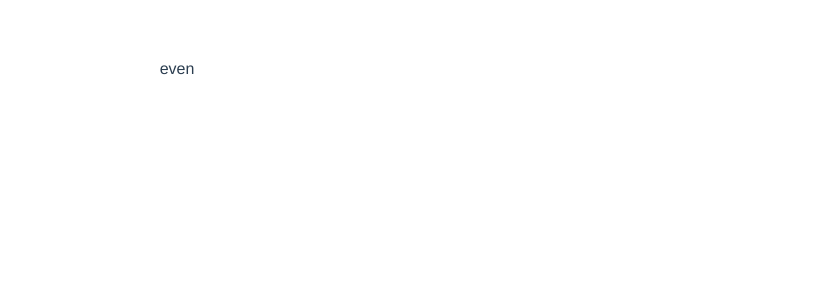
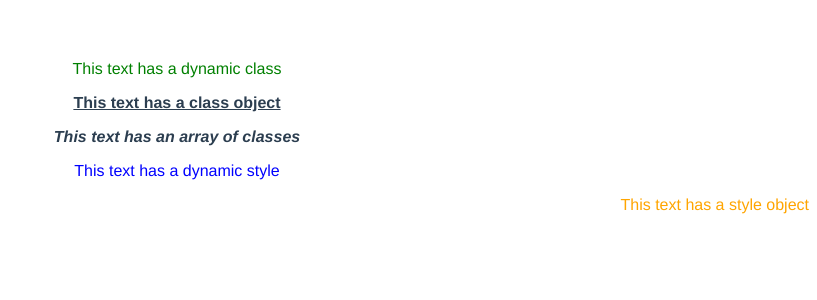
Before and after one commit to Accedia/vuejs-workshop, a Vue app: page / in a window 1280 px wide. Shown: the top 300 px of the page, without its empty margins (463-1280 px from the left). Built offline with nearby package versions, Linux system fonts and the light colour scheme.

Commit message:
Added loops and styling demos

```diff
--- a/src/App.vue
+++ b/src/App.vue
@@ -10,7 +10,9 @@
     <multi-component></multi-component> -->
 
     <!-- <interpolation-component></interpolation-component> -->
-    <conditional-rendering-component></conditional-rendering-component>
+    <!-- <conditional-rendering-component></conditional-rendering-component> -->
+    <!-- <loops-component></loops-component> -->
+    <styling-component></styling-component>
   </div>
 </template>
 
@@ -24,6 +26,8 @@ import MultiComponent from './components/multi-file/MultiFile';
 
 import InterpolationComponent from './components/templates-demo/Interpolation.vue';
 import ConditionalRenderingComponent from './components/templates-demo/ConditionalRendering.vue';
+import LoopsComponent from './components/templates-demo/Loops.vue';
+import StylingComponent from './components/templates-demo/Styling.vue';
 
 @Component({
   components: {
@@ -33,6 +37,8 @@ import ConditionalRenderingComponent from './components/templates-demo/Condition
     MultiComponent,
     InterpolationComponent,
     ConditionalRenderingComponent,
+    LoopsComponent,
+    StylingComponent,
   },
 })
 export default class App extends Vue {}
--- a/src/components/templates-demo/Interpolation.vue
+++ b/src/components/templates-demo/Interpolation.vue
@@ -5,6 +5,8 @@
   <div>A reversed text with JS: {{ text.split('').reverse().join('') }}</div>
 
   <div>The method says: {{ getMessage() }}</div>
+
+  <div>The sum of {{ a }} and {{ b }} is {{ sum }}</div>
 </div>
 </template>
 
@@ -14,9 +16,15 @@ import { Component, Vue } from 'vue-property-decorator';
 @Component
 export default class InterpolationComponent extends Vue {
   private text: string = 'A sample text';
+  private a: number = 10;
+  private b: number = 5;
 
   private getMessage(): string {
     return 'Hello there!!';
   }
+
+  private get sum(): number {
+    return this.a + this.b;
+  }
 }
 </script>
--- /dev/null
+++ b/src/components/templates-demo/Loops.vue
@@ -0,0 +1,74 @@
+<template>
+<div>
+  <h2>Users:</h2>
+  <ul>
+    <li v-for="user in users"
+      v-bind:key="user.id">
+      {{ user.firstName }} {{ user.lastName }} {{ user.age }}
+    </li>
+  </ul>
+
+  <h2>Values:</h2>
+  <ul>
+    <li v-for="value in singleUser"
+      v-bind:key="value">
+      {{ value }}
+    </li>
+  </ul>
+
+  <h2>Keys/Values:</h2>
+  <ul>
+    <li v-for="(value, key) in singleUser"
+      v-bind:key="key">
+      {{ key }}: {{ value }}
+    </li>
+  </ul>
+
+  <h2>Range:</h2>
+  <ul>
+    <li v-for="n in 10" v-bind:key="n">
+      {{ n }}
+    </li>
+  </ul>
+</div>
+</template>
+
+<script lang="ts">
+import { Component, Vue } from 'vue-property-decorator';
+
+import User from './User';
+
+@Component
+export default class LoopsComponent extends Vue {
+  private users: User[] = [
+    new User(1, 'John', 'Doe', 20),
+    new User(2, 'Peter', 'Pan', 13),
+    new User(3, 'Gosho', 'Goshov', 25),
+  ];
+
+  private singleUser: User = this.users[0];
+
+  constructor() {
+    super();
+
+    setInterval(() => {
+      this.users[0] = new User(1, 'John', 'Doe', this.users[0].age + 1); // ??
+    }, 1000);
+
+    setTimeout(() => {
+      (this.singleUser as any).newProp = 'newValue'; // ??
+    }, 1000);
+  }
+}
+</script>
+
+<style scoped>
+  ul {
+    list-style-type: none;
+    text-align: left;
+  }
+
+  h2 {
+    text-align: left;
+  }
+</style>
--- /dev/null
+++ b/src/components/templates-demo/Styling.vue
@@ -0,0 +1,55 @@
+<template>
+<div>
+  <p v-bind:class="{ success: isSuccess, error: !isSuccess }">This text has a dynamic class</p>
+  <p v-bind:class="classObject">This text has a class object</p>
+  <p v-bind:class="[italicClass, isBold ? boldClass : '']">This text has an array of classes</p>
+
+  <p v-bind:style="{ color: textColor, fontSize: '16px' }">This text has a dynamic style</p>
+  <p v-bind:style="styleObject">This text has a style object</p>
+</div>
+</template>
+
+<script lang="ts">
+import { Component, Vue } from 'vue-property-decorator';
+
+@Component
+export default class StylingComponent extends Vue {
+  private isSuccess: boolean = true;
+  private boldClass: string = 'bold';
+  private italicClass: string = 'italic';
+  private isBold: boolean = true;
+  private classObject: any = {
+    bold: true,
+    italic: false,
+    underline: true,
+  };
+
+  private textColor = 'blue';
+  private styleObject: any = {
+    color: 'orange',
+    textAlign: 'right',
+  };
+}
+</script>
+
+<style scoped>
+  .success {
+    color: green;
+  }
+
+  .error {
+    color: red;
+  }
+
+  .bold {
+    font-weight: bold;
+  }
+
+  .italic {
+    font-style: italic;
+  }
+
+  .underline {
+    text-decoration: underline;
+  }
+</style>
--- /dev/null
+++ b/src/components/templates-demo/User.ts
@@ -0,0 +1,6 @@
+export default class User {
+  constructor(public id: number,
+              public firstName: string,
+              public lastName: string,
+              public age: number) {}
+}
```
